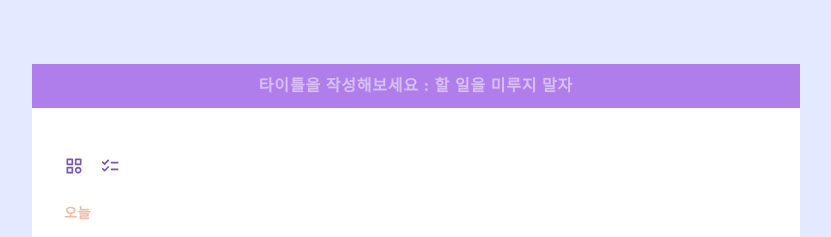
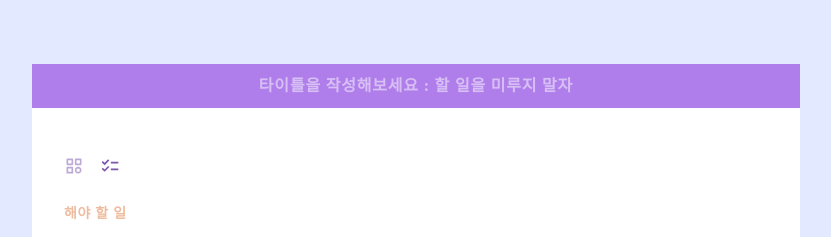
Before and after one commit to InnSeonn/Todolist-Projects, a React (Create React App) app: page / in a window 1280 px wide. Shown: the top 237 px of the page, without its empty margins (224-1055 px from the left). Built offline with nearby package versions, Linux system fonts and the light colour scheme; a web font is replaced by a local one.

Commit message:
Design: filter 버튼 초기값 false(OFF)로 변경

```diff
--- a/src/components/TodoToggleButton.tsx
+++ b/src/components/TodoToggleButton.tsx
@@ -42,7 +42,7 @@
 
 	return (
 		<ToggleButtonLayout>
-			<ToggleButton className='filter on' onClick={toggleOption}><BiCategory/></ToggleButton>
+			<ToggleButton className='filter' onClick={toggleOption}><BiCategory/></ToggleButton>
 			<ToggleButton className='checked on' onClick={toggleOption}><MdChecklist/></ToggleButton>
 		</ToggleButtonLayout>
 	);
--- a/src/contexts/ToggleContext.tsx
+++ b/src/contexts/ToggleContext.tsx
@@ -6,7 +6,7 @@
 };
 
 export const ToggleContext = createContext<ToggleState>({
-	filter: true,
+	filter: false,
 	checked: true,
 });
 
@@ -44,7 +44,7 @@
 
 export default function ToggleProvider({children}: {children: React.ReactNode}) {
 	const [toggle, dispatch] = useReducer(toggleReducer, {
-		filter: true,
+		filter: false,
 		checked: true,
 	});
 
```
